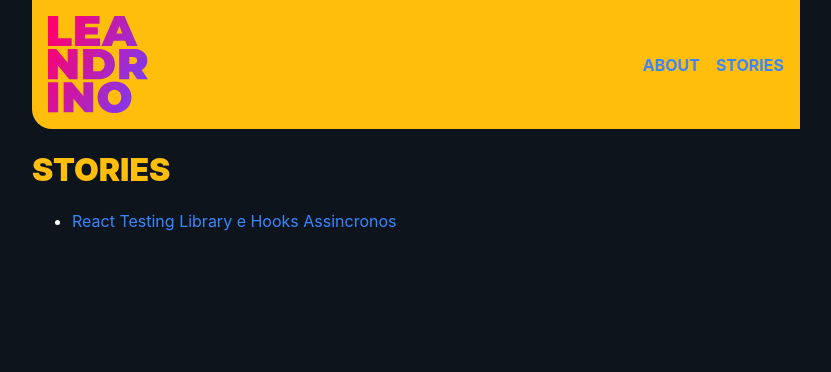
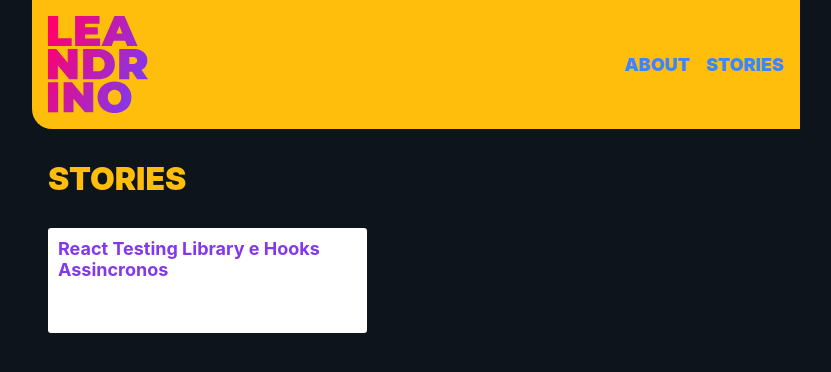
Before and after one commit to leandrino/dev, a Next.js app in the folder application/: page / in a window 1280 px wide. Shown: the top 372 px of the page, without its empty margins (224-1055 px from the left). Built offline with nearby package versions, Linux system fonts and the light colour scheme.

Commit message:
added cards

```diff
--- /dev/null
+++ b/application/components/card.tsx
@@ -0,0 +1,39 @@
+import Link from 'next/link'
+import React from 'react'
+import styled from 'styled-components'
+
+interface CardProps {
+  title: string;
+  date: string;
+  slug: string;
+  language?: string;
+}
+
+const Wrapper = styled.section`
+  width: 43.333%;
+  min-height: 105px;
+  background-color: #FFFFFF;
+  border-radius: 3px;
+  cursor: pointer;
+  display: flex;
+  flex-flow: column wrap;
+  justify-content: space-between;
+  padding: 10px;
+`
+
+const Title = styled.h2`
+  color: #8338EC;
+  font-size: 18px;
+  margin: 0;
+  padding: 0;
+`
+
+export function Card ({ title, slug, date, language = "pt-BR" }: CardProps) {
+  return (
+    <Link href={`/blog/${slug}`}>
+      <Wrapper>
+        <Title>{title}</Title>
+      </Wrapper>
+    </Link>
+  )
+}
--- a/application/components/header.tsx
+++ b/application/components/header.tsx
@@ -14,7 +14,8 @@ const Wrap = styled.nav`
 `
 
 const LinkWarp = styled.div`
-  font-weight: 700;
+  font-size: 18px;
+  font-weight: 900;
 
   && > a:not(:last-child) {
     margin-right: 16px;
--- a/application/pages/index.tsx
+++ b/application/pages/index.tsx
@@ -5,11 +5,19 @@ import BasicLayout, { Theme } from "../layout/Basic";
 import { Logo } from "../components/logo";
 import { Container } from "../components/container";
 import { Header } from "../components/header";
+import { Card } from "../components/card";
 
 const Title = styled.h1`
   color: ${({ theme }: { theme: Theme }) => theme.title};
   font-weight: 900;
+  margin: 30px 16px;
   text-transform: uppercase;
+`
+const Stories = styled.div`
+  display: flex;
+  flex-flow: row wrap;
+  justify-content: space-between;
+  padding: 0 16px;
 `
 
 function IndexPage(props: { blogs: { id: React.Key | null | undefined; slug: any; title: boolean | React.ReactChild | React.ReactFragment | React.ReactPortal | null | undefined; }[]; }) {
@@ -18,17 +26,18 @@ function IndexPage(props: { blogs: { id: React.Key | null | undefined; slug: any
       <Container>
         <Header />
         <Title>Stories</Title>
-        <ul>
-          {props.blogs.map((blog: { id: React.Key | null | undefined; slug: any; title: boolean | React.ReactChild | React.ReactFragment | React.ReactPortal | null | undefined; }, idx: any) => {
+        <Stories>
+          {props.blogs.map((blog: any) => {
             return (
-              <li key={blog.id}>
-                <Link href={`/blog/${blog.slug}`}>
-                  <a>{blog.title}</a>
-                </Link>
-              </li>
+              <Card
+                key={blog.id}
+                title={blog.title}
+                date={blog.date}
+                slug={blog.slug}
+              />
             );
           })}
-        </ul>
+        </Stories>
       </Container>
     </BasicLayout>
   );
```
